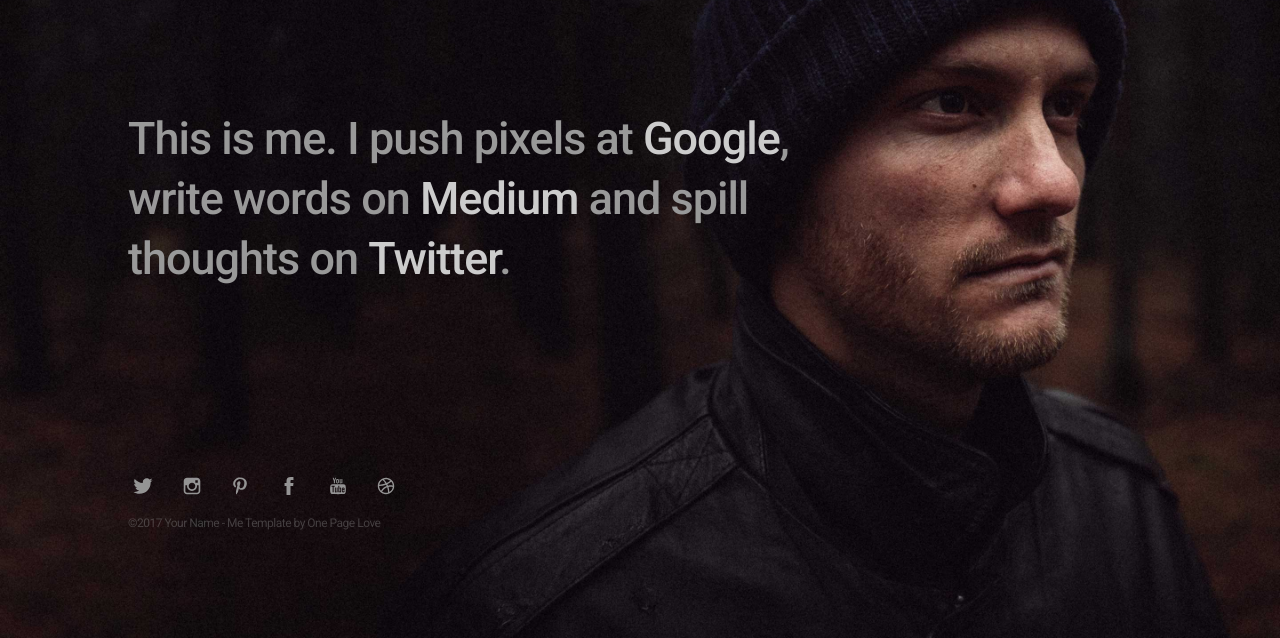
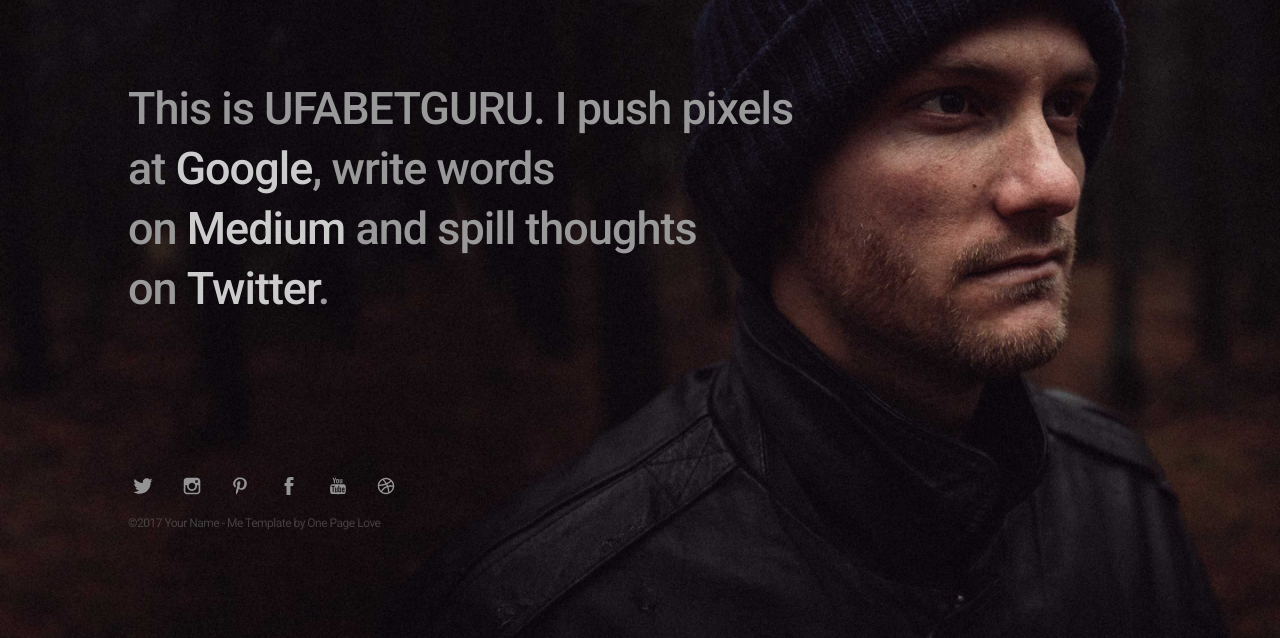
Before and after one commit to Momo2seohyun/Sample-Site, a plain HTML site: page index.html in a window 1280 px wide. Shown: the part 162-800 px from the top of the page. Drawn offline with Linux system fonts and the light colour scheme.

Commit message:
Edit text

```diff
--- a/index.html
+++ b/index.html
@@ -48,7 +48,7 @@
 
 		<div class="bio">
 
-			<p>This is me. I push pixels at <a href="#">Google</a>, write words on <a href="#">Medium</a> and spill thoughts on <a href="#">Twitter</a>.</p>
+			<p>This is UFABETGURU. I push pixels at <a href="#">Google</a>, write words on <a href="#">Medium</a> and spill thoughts on <a href="#">Twitter</a>.</p>
 
 		</div>
 
```
